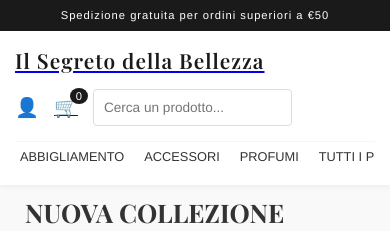
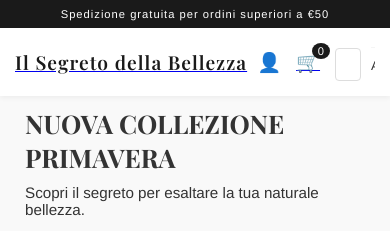
Before and after one commit to EmiBP/ilsegreto-frontend, a React app: page / in a window 390 px wide. Shown: the top 231 px of the page. Built offline with nearby package versions, Linux system fonts and the light colour scheme; no server answers; the HTML template or start-up script is replaced by a standard one; a web font is replaced by a local one.

Commit message:
fix: total correction for mobile navbar and dropdown position

```diff
--- a/src/components/Navbar.css
+++ b/src/components/Navbar.css
@@ -101,6 +101,7 @@
   align-items: center;
   gap: 6px;
   user-select: none;
+  cursor: pointer;
 }
 
 .navbar-user-name {
@@ -114,20 +115,21 @@
 .navbar-dropdown-box {
   position: absolute;
   top: 100%;
-  right: -10px;
-  background-color: var(--white);
-  min-width: 200px;
-  box-shadow: 0px 8px 20px rgba(0, 0, 0, 0.08);
-  border: 1px solid #eee;
-  border-radius: 4px;
-  padding: 8px 0;
+  right: 0;
+  background-color: #1a1a1a; /* Mantendo o visual escuro de luxo que está na foto */
+  color: #ffffff;
+  min-width: 220px;
+  box-shadow: 0px 8px 25px rgba(0, 0, 0, 0.15);
+  border: 1px solid #333;
+  border-radius: 0px; /* Quadrado boutique */
+  padding: 12px 0;
   z-index: 1010; /* Fica acima de banners e carrosséis */
 }
 
 .dropdown-user-email {
   padding: 4px 16px;
   font-size: 0.75rem;
-  color: var(--text-muted);
+  color: #ababab;
   white-space: nowrap;
   overflow: hidden;
   text-overflow: ellipsis;
@@ -135,15 +137,15 @@
 
 .dropdown-line {
   border: 0;
-  border-top: 1px solid #eee;
-  margin: 6px 0;
+  border-top: 1px solid #333;
+  margin: 8px 0;
 }
 
 .dropdown-link {
   display: block;
   width: 100%;
   padding: 10px 16px;
-  color: var(--text-dark);
+  color: #ffffff;
   text-decoration: none;
   font-size: 0.85rem;
   text-align: left;
@@ -155,82 +157,99 @@
 }
 
 .dropdown-link:hover {
-  background-color: #f9f9f9;
-  color: var(--primary-color);
+  background-color: #2c2c2c;
+  color: var(--accent-color);
 }
 
 .logout-button-item {
-  color: #c0392b;
+  color: #e74c3c;
 }
 
 .logout-button-item:hover {
-  background-color: #fdf2f2;
-  color: #c0392b;
+  background-color: #2b1616;
+  color: #e74c3c;
 }
 
 
 /* ==========================================================================
-   🚨 REGRAS DE RESPONSIVIDADE REFINDADAS (Telas menores que 768px)
+   🚨 REGRAS DE RESPONSIVIDADE CORRIGIDAS (Mobile)
    ========================================================================== */
 @media (max-width: 768px) {
   .navbar-top-bar {
     font-size: 0.7rem;
     padding: 8px 10px;
-    line-height: 1.3;
   }
 
-  /* Permite que os elementos da barra principal quebrem linha para organizar o espaço */
+  /* Organiza o topo em uma linha flexível */
   .navbar-main-container {
-    flex-wrap: wrap;
+    display: flex;
+    justify-content: space-between;
+    align-items: center;
     padding: 15px;
-    gap: 15px;
+    gap: 10px;
+    position: relative; /* Permite posicionamento absoluto real do dropdown */
   }
 
-  /* Garante o título centralizado ou destacado no topo da barra */
+  /* Força o título a manter o seu tamanho elegante sem ser esmagado */
   .navbar-brand {
-    flex-grow: 1;
+    flex-shrink: 0;
   }
 
   .navbar-brand h1 {
-    font-size: 1.3rem;
+    font-size: 1.2rem;
+    margin: 0;
   }
 
-  /* Mantém os ícones de ação (Perfil e Carrinho) alinhados à direita do título */
+  /* Agrupa os ícones na direita corretamente */
   .navbar-actions {
+    display: flex;
+    align-items: center;
     gap: 15px;
+    margin-left: auto;
   }
 
-  /* Faz a barra de pesquisa ocupar uma linha inteira própria logo abaixo do título */
+  /* RESOLVE O PROBLEMA DA FOTO: O dropdown flutua de verdade sobre o conteúdo */
+  .navbar-dropdown-box {
+    position: absolute;
+    top: 50px; /* Alinha logo abaixo do ícone do utilizador */
+    right: 15px;
+    width: 200px;
+    min-width: 200px;
+  }
+
+  /* Remove o nome longo do utilizador no mobile para dar espaço ao Logotipo chique */
+  .navbar-user-name {
+    display: none !important;
+  }
+
+  /* Coloca a pesquisa numa linha inteira logo abaixo do cabeçalho */
   .search-input {
     width: 100%;
-    order: 3; /* Move o input de busca para baixo no fluxo visual */
+    margin-top: 5px;
+    display: block;
     box-sizing: border-box;
-    padding: 10px;
+    order: 3; /* Joga para baixo do bloco do topo */
   }
 
-  /* Transforma o menu horizontal de categorias em uma barra de rolagem horizontal elegante */
+  /* Transforma a navegação de categorias num carrossel horizontal elegante */
   .navbar-navigation {
     width: 100%;
-    order: 4; /* Coloca as categorias logo abaixo da pesquisa */
     overflow-x: auto;
     -webkit-overflow-scrolling: touch;
-    padding: 5px 0;
+    padding: 8px 0 3px 0;
     border-top: 1px solid #f5f5f5;
+    order: 4; /* Fica logo abaixo da pesquisa */
   }
 
   .navbar-navigation ul {
+    display: flex;
     gap: 20px;
-    padding: 0 5px;
+    padding: 0;
+    margin: 0;
   }
 
   .navbar-navigation a {
     font-size: 0.8rem;
-    white-space: nowrap; /* Impede que o texto da categoria quebre linha */
-  }
-
-  /* Ajuste de posicionamento do painel do usuário no mobile */
-  .navbar-dropdown-box {
-    right: -5px;
-    top: 120%;
+    white-space: nowrap;
   }
 }
```
